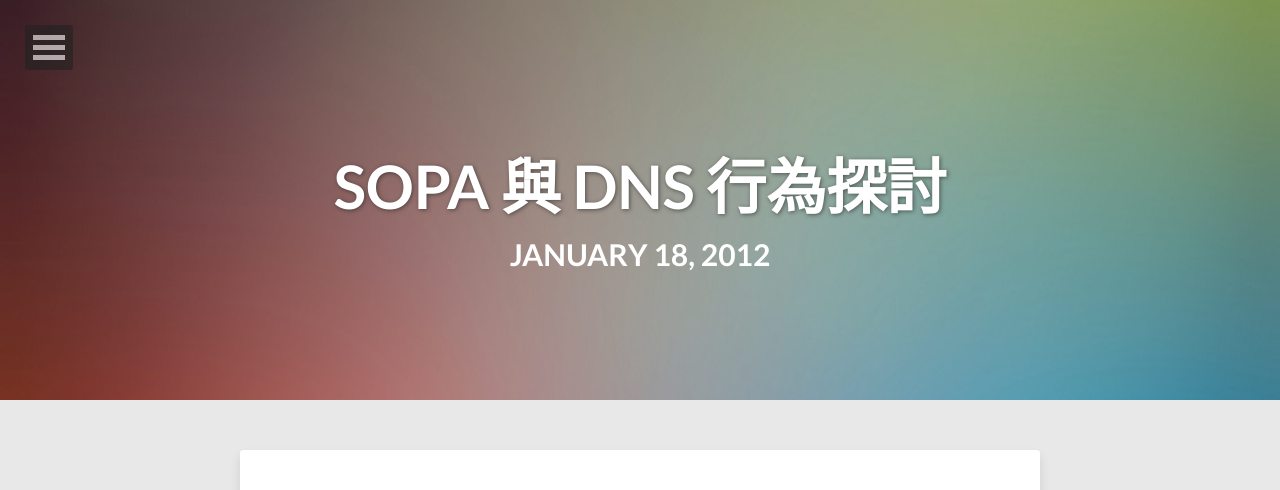
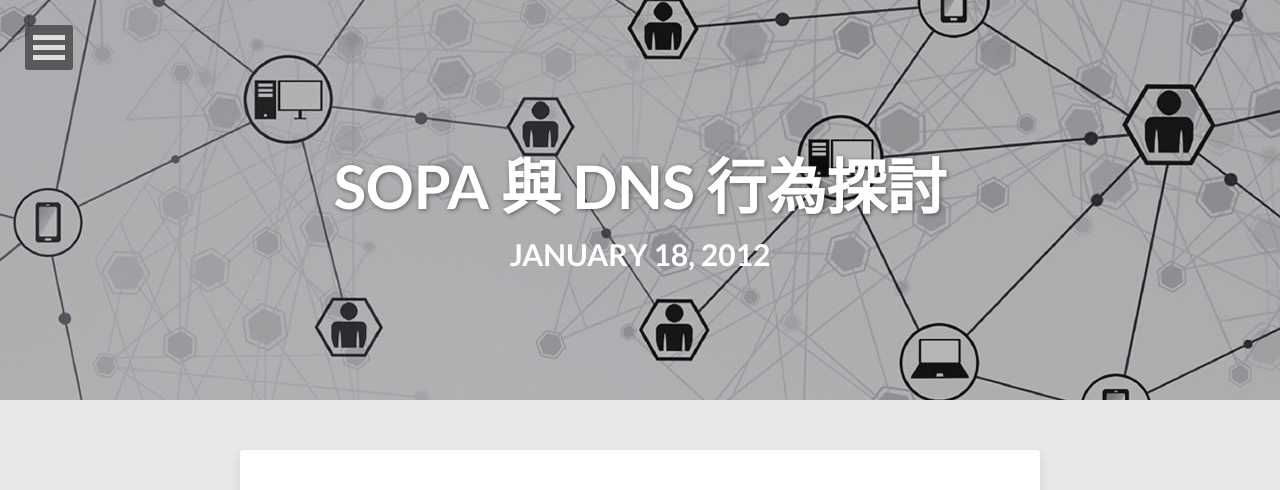
Before and after one commit to loyo-tw/loyo-tw.github.io, a Jekyll site: the page built from _posts/2012-01-18-how-sopa-will-break-dns.md, in a window 1280 px wide. Shown: the top 490 px of the page. Built offline with Jekyll 4.4.1, drawn with Linux system fonts in a browser that asks for light colours; nearby versions of some CDN libraries; comment, search, counter and statistics services are not loaded; grey boxes are pictures that could not be loaded.

Commit message:
Blog update

```diff
--- a/_posts/2012-01-18-how-sopa-will-break-dns.md
+++ b/_posts/2012-01-18-how-sopa-will-break-dns.md
@@ -3,7 +3,7 @@ layout: post-zh
 title: How SOPA will break DNS
 title-zh: SOPA 與 DNS 行為探討
 image:
-  feature: abstract-3.jpg
+  feature: header.jpg
 description: "關於SOPA"
 modified: 2012-01-18
 tags: [SOPA,DNS,Small Talk]
```
